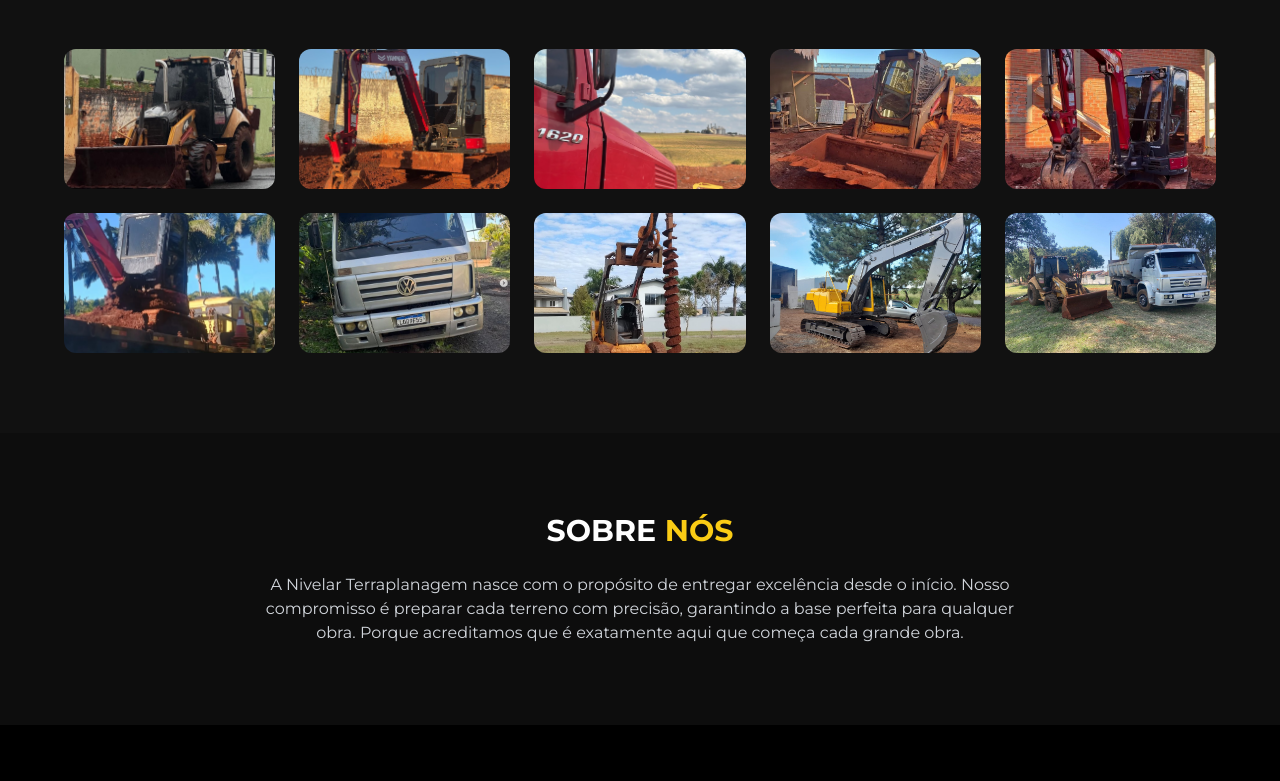
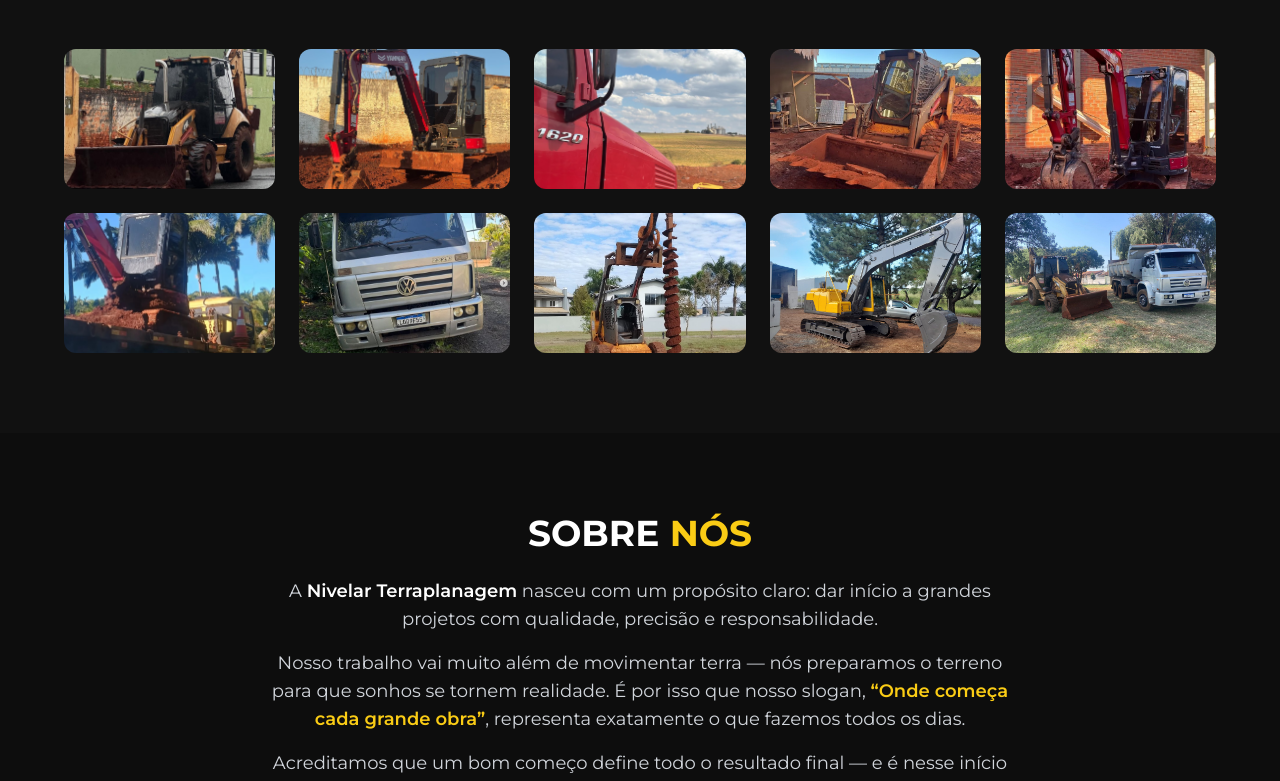
Before and after one commit to emanueldomingues/site-nivelar, a Next.js app: page / in a window 1280 px wide. Shown: the part 2003-2784 px from the top of the page. Built offline with nearby package versions, Linux system fonts and the light colour scheme.

Commit message:
ajuste menu + sobre completo

```diff
--- a/app/page.tsx
+++ b/app/page.tsx
@@ -65,8 +65,8 @@ export default function Home() {
             </span>
           </div>
 
-          {/* MENU CENTRAL */}
-          <nav className="absolute left-1/2 -translate-x-1/2 flex gap-8 text-xs font-medium">
+          {/* MENU CENTRAL (AUMENTADO) */}
+          <nav className="absolute left-1/2 -translate-x-1/2 flex gap-10 text-sm font-semibold">
             <a href="#home" className="hover:text-yellow-400">Início</a>
             <a href="#projetos" className="hover:text-yellow-400">Projetos</a>
             <a href="#equipamentos" className="hover:text-yellow-400">Equipamentos</a>
@@ -134,17 +134,26 @@ export default function Home() {
         </div>
       </section>
 
-      {/* SOBRE */}
+      {/* SOBRE (TEXTO COMPLETO RESTAURADO) */}
       <section id="sobre" className="py-20 px-6 text-center bg-[#0d0d0d]">
-        <h2 className="text-3xl font-bold mb-6">
+        <h2 className="text-3xl md:text-4xl font-bold mb-6">
           SOBRE <span className="text-yellow-400">NÓS</span>
         </h2>
 
-        <p className="max-w-3xl mx-auto text-gray-300">
-          A Nivelar Terraplanagem nasce com o propósito de entregar excelência desde o início.
-          Nosso compromisso é preparar cada terreno com precisão, garantindo a base perfeita
-          para qualquer obra. Porque acreditamos que é exatamente aqui que começa cada grande obra.
-        </p>
+        <div className="max-w-3xl mx-auto text-gray-300 leading-relaxed text-base md:text-lg">
+          <p className="mb-4">
+            A <span className="text-white font-semibold">Nivelar Terraplanagem</span> nasceu com um propósito claro: dar início a grandes projetos com qualidade, precisão e responsabilidade.
+          </p>
+
+          <p className="mb-4">
+            Nosso trabalho vai muito além de movimentar terra — nós preparamos o terreno para que sonhos se tornem realidade.
+            É por isso que nosso slogan, <span className="text-yellow-400 font-semibold">“Onde começa cada grande obra”</span>, representa exatamente o que fazemos todos os dias.
+          </p>
+
+          <p>
+            Acreditamos que um bom começo define todo o resultado final — e é nesse início que fazemos a diferença.
+          </p>
+        </div>
       </section>
 
       {/* CONTATO */}
```
